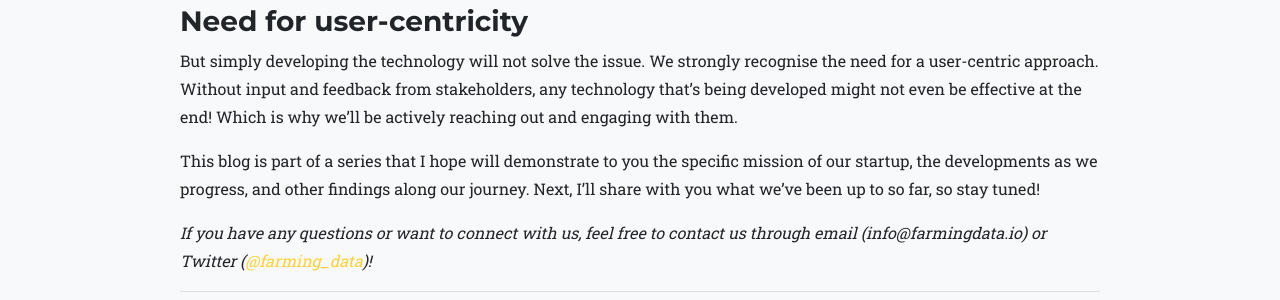
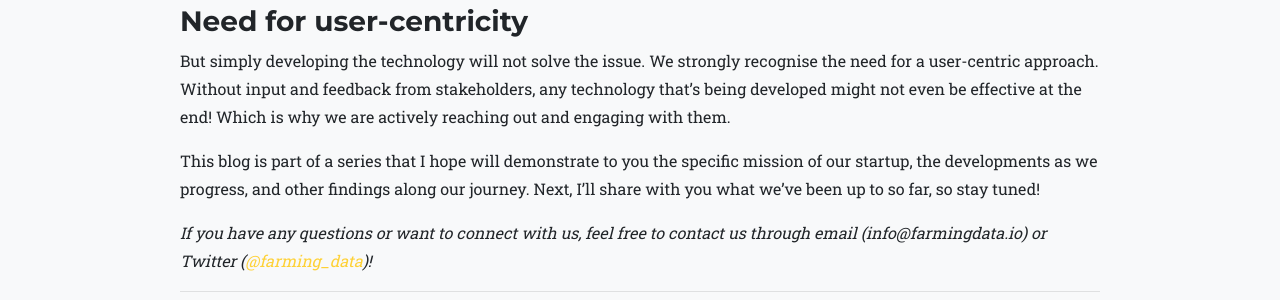
Before and after one commit to farmingdata/farmingdata.github.io, a Jekyll site: the page built from _posts/2018-02-18-why.md, in a window 1280 px wide and 900 px high, scrolled down 1578 px. Shown: the part 314-614 px from the top of the window. Built offline with Jekyll 4.4.1, drawn with Linux system fonts in a browser that asks for light colours; some web fonts are replaced; comment, search, counter and statistics services are not loaded.

Commit message:
changed verb tense of 2018-02-18 blog

```diff
--- a/_posts/2018-02-18-why.md
+++ b/_posts/2018-02-18-why.md
@@ -42,7 +42,7 @@ Because of these growing opportunities, we believe now is the time! For innovati
 <br>
 ### Need for user-centricity
 
-But simply developing the technology will not solve the issue. We strongly recognise the need for a user-centric approach. Without input and feedback from stakeholders, any technology that's being developed might not even be effective at the end! Which is why we'll be actively reaching out and engaging with them.
+But simply developing the technology will not solve the issue. We strongly recognise the need for a user-centric approach. Without input and feedback from stakeholders, any technology that's being developed might not even be effective at the end! Which is why we are actively reaching out and engaging with them.
 
 This blog is part of a series that I hope will demonstrate to you the specific mission of our startup, the developments as we progress, and other findings along our journey. Next, I'll share with you what we've been up to so far, so stay tuned!
 
```
